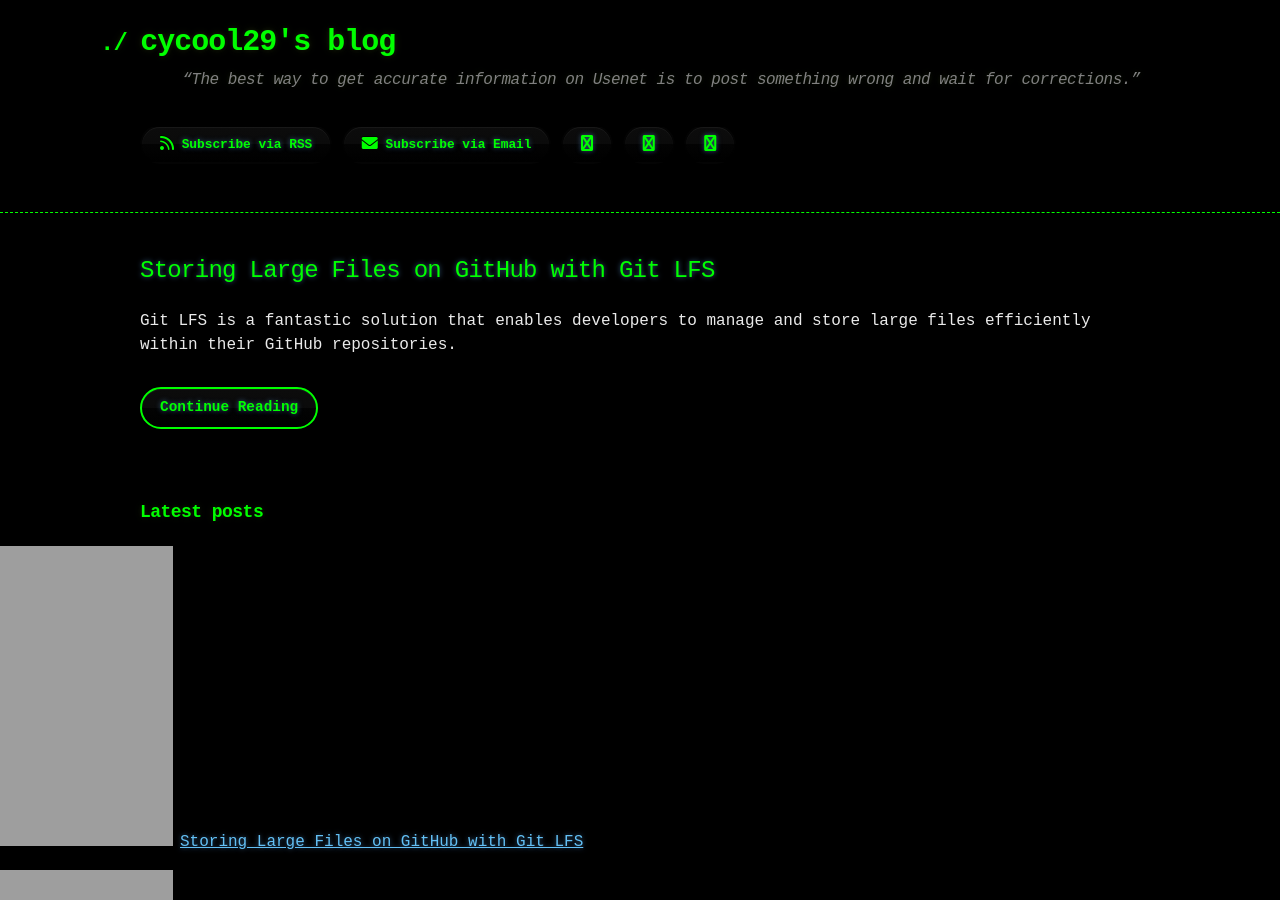
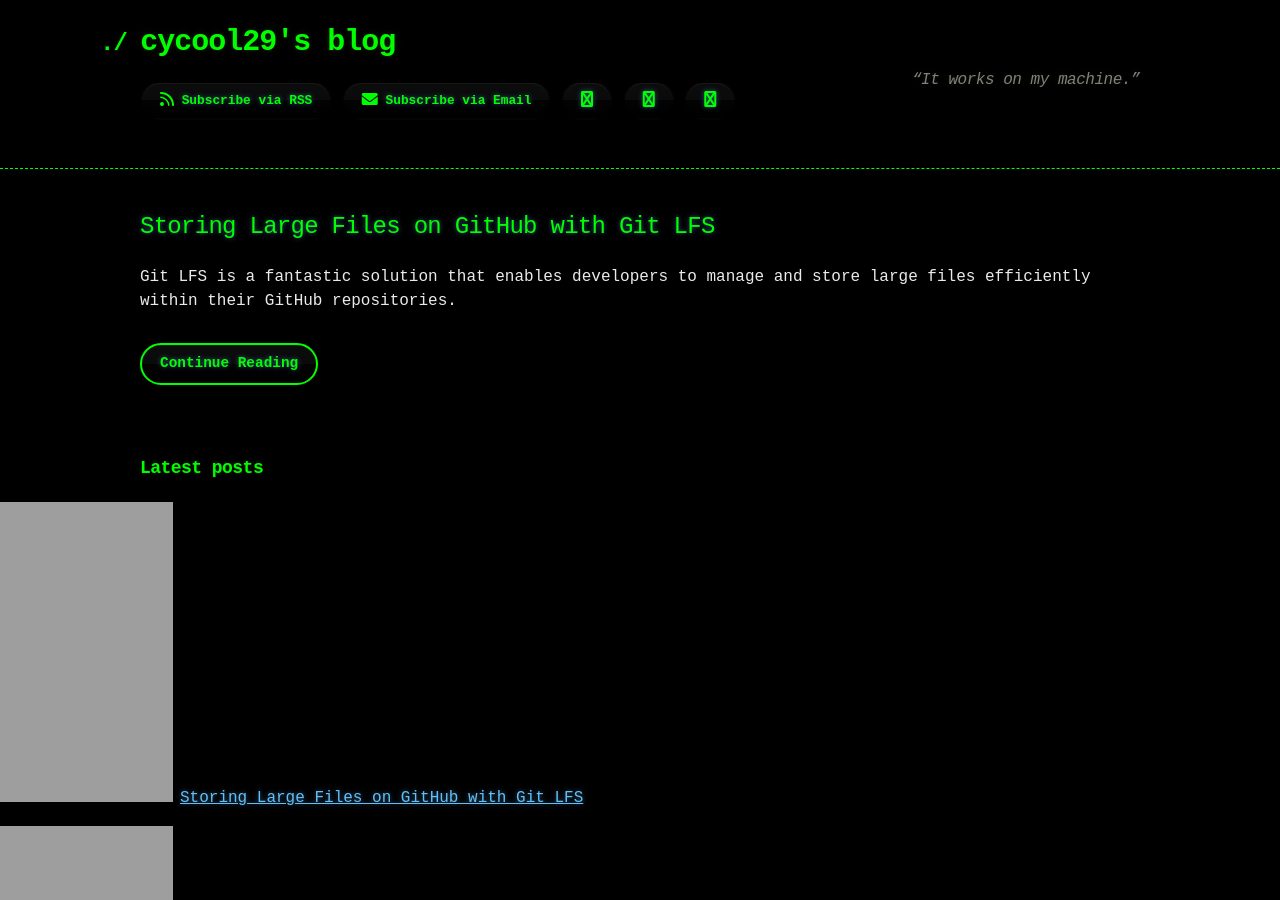
Before and after one commit to cycool29/cycool29.github.io, a Jekyll site: the page built from index.md, in a window 1280 px wide and 900 px high. Built offline with Jekyll 4.4.1, drawn with Linux system fonts in a browser that asks for light colours; a style sheet for code colours, icons or effects is not loaded.

Commit message:
Update quotes

```diff
--- a/_config.yml
+++ b/_config.yml
@@ -1,5 +1,5 @@
 title: cycool29's blog
-description: "“The best way to get accurate information on Usenet is to post something wrong and wait for corrections.” "
+description: "“It works on my machine.” "
 bio: A high school student. Intermediate in Python, Git, Bash. Learning JavaScript. He/Him. "
 author: cycool29
 url: https://cycool29.github.io
```
